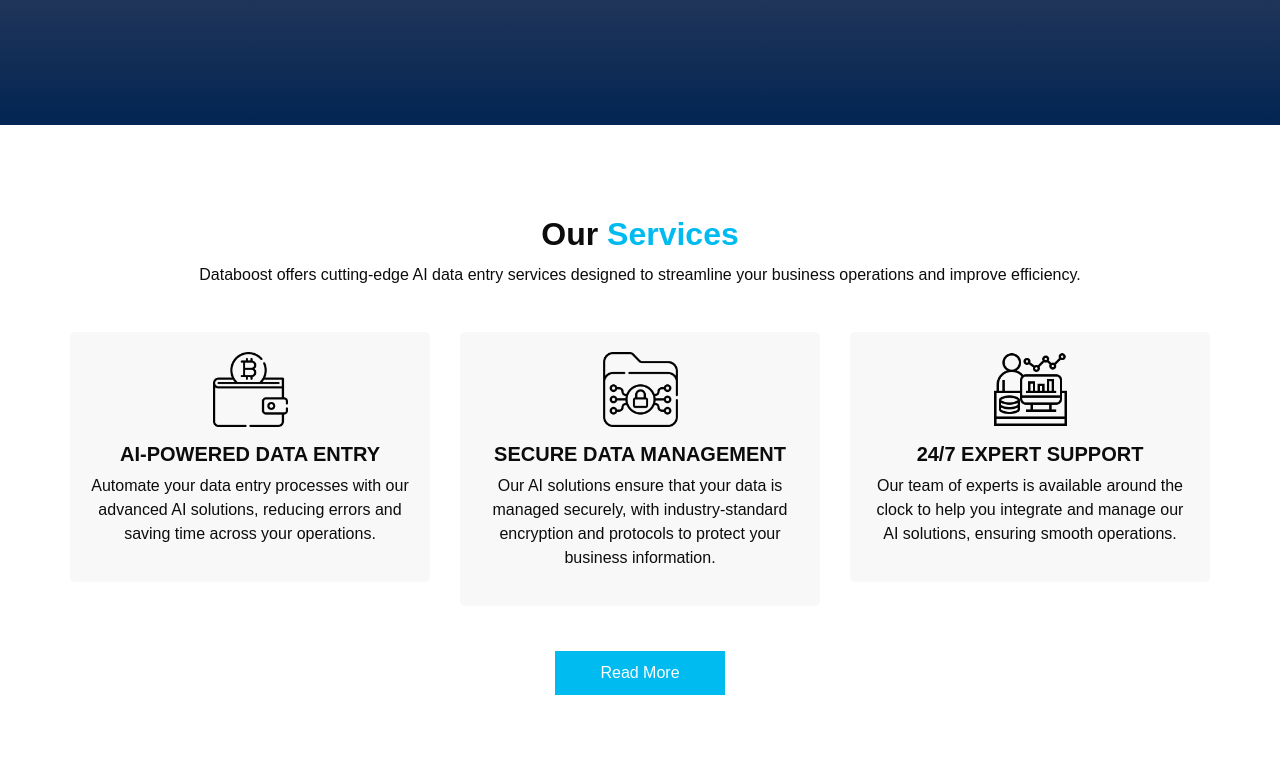
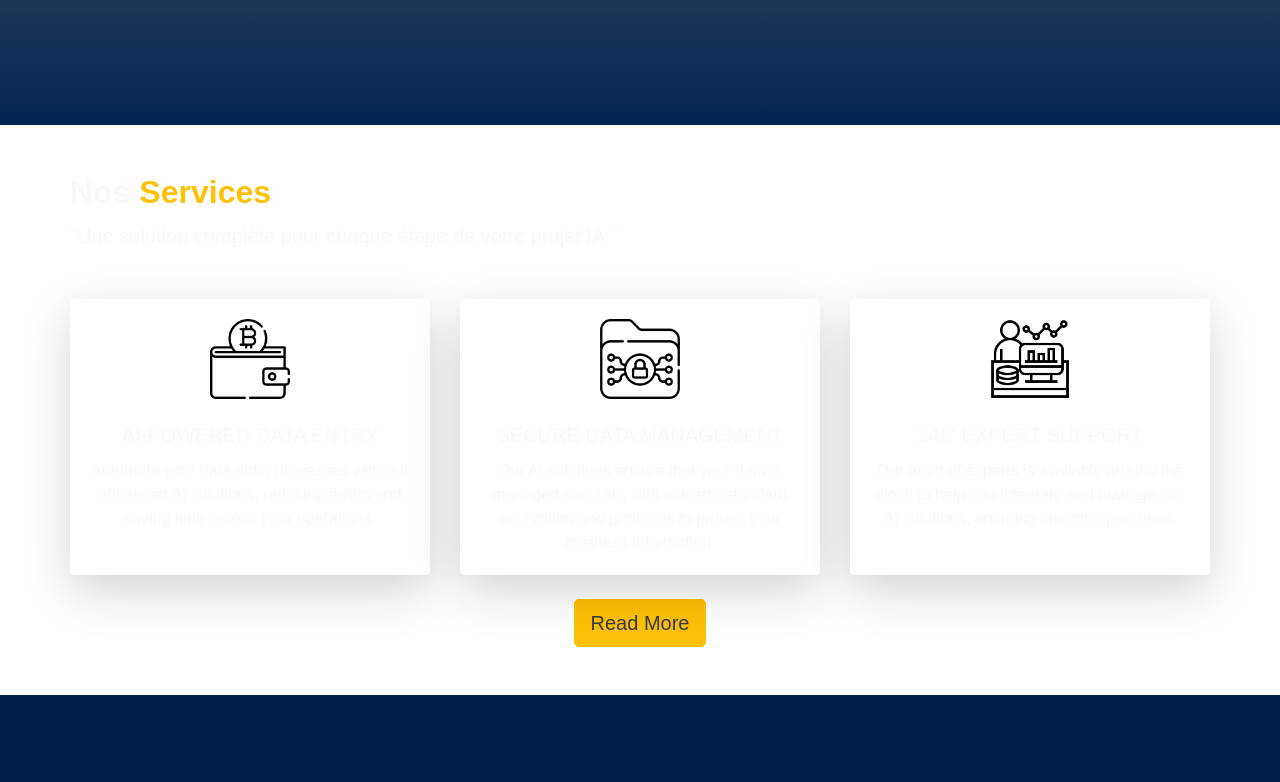
Before and after one commit to Eddy007Saive/refont2, a website: page index.html in a window 1280 px wide. Shown: the part 840-1622 px from the top of the page. Drawn offline with nearby package versions, Linux system fonts and the light colour scheme; some packages are replaced by stand-ins of ours; a script that the page names is missing.

Commit message:
modified:   css/style.scss 	modified:   header.html 	new file:   images/A_modern_illustration_featuring_algorithms_in_the_background_with_a_scientist_analyzing_data_in_the_foreground_The_scientist_should_be_depicted_using_advanced_technology_surrounded_by_graphs_and_data_visualizations.jpeg 	modified:   index.html

```diff
--- a/css/style.scss
+++ b/css/style.scss
@@ -181,7 +181,7 @@
         transition: all 0.8s ease; // Tr
         .dropdown-item{
           &:hover{
-            color: white;
+            color:white;
             background-color: transparent;
           }
         }
--- a/index.html
+++ b/index.html
@@ -159,72 +159,53 @@
 
   <!-- service section -->
 
-  <section class="service_section layout_padding">
-    <div class="service_container">
+  <section class="service_section py-5 text-light">
     <div class="container">
-        <div class="heading_container heading_center">
-          <h2>
-            Our <span>Services</span>
+      <div class="heading_container text-center mb-5">
+        <h2 class="display-5 fw-bold">
+          Nos <span class="text-warning">Services</span>
         </h2>
-          <p>
-            Databoost offers cutting-edge AI data entry services designed to streamline your business operations and improve efficiency.
+        <p class="lead">
+          "Une solution complète pour chaque étape de votre projet IA."
         </p>
       </div>
-        <div class="row">
+      <div class="row g-4">
         <div class="col-md-4">
-            <div class="box">
-              <div class="img-box">
-                <img src="images/s1.png" alt="AI-Powered Data Entry">
-              </div>
-              <div class="detail-box">
-                <h5>
-                  AI-Powered Data Entry
-                </h5>
-                <p>
+          <div class="card h-100 border-0 shadow-lg service-card">
+            <div class="card-body text-center">
+              <img src="images/s1.png" alt="AI-Powered Data Entry" class="mb-4 img-fluid" width="80">
+              <h5 class="card-title fw-bold text-uppercase">AI-Powered Data Entry</h5>
+              <p class="card-text">
                 Automate your data entry processes with our advanced AI solutions, reducing errors and saving time across your operations.
               </p>
-
             </div>
           </div>
         </div>
         <div class="col-md-4">
-            <div class="box">
-              <div class="img-box">
-                <img src="images/s2.png" alt="Secure Data Management">
-              </div>
-              <div class="detail-box">
-                <h5>
-                  Secure Data Management
-                </h5>
-                <p>
+          <div class="card h-100 border-0 shadow-lg service-card">
+            <div class="card-body text-center">
+              <img src="images/s2.png" alt="Secure Data Management" class="mb-4 img-fluid" width="80">
+              <h5 class="card-title fw-bold text-uppercase">Secure Data Management</h5>
+              <p class="card-text">
                 Our AI solutions ensure that your data is managed securely, with industry-standard encryption and protocols to protect your business information.
               </p>
-
             </div>
           </div>
         </div>
         <div class="col-md-4">
-            <div class="box">
-              <div class="img-box">
-                <img src="images/s3.png" alt="24/7 Expert Support">
-              </div>
-              <div class="detail-box">
-                <h5>
-                  24/7 Expert Support
-                </h5>
-                <p>
+          <div class="card h-100 border-0 shadow-lg service-card">
+            <div class="card-body text-center">
+              <img src="images/s3.png" alt="24/7 Expert Support" class="mb-4 img-fluid" width="80">
+              <h5 class="card-title fw-bold text-uppercase">24/7 Expert Support</h5>
+              <p class="card-text">
                 Our team of experts is available around the clock to help you integrate and manage our AI solutions, ensuring smooth operations.
               </p>
-
             </div>
           </div>
         </div>
       </div>
-        <div class="btn-box">
-          <a href="service.html">
-            Read More
-          </a>
-        </div>
+      <div class="text-center mt-4">
+        <a href="service.html" class="btn btn-warning btn-lg text-dark fw-bold">Read More</a>
       </div>
     </div>
   </section>
```
Also changed, not shown: header.html (+1 -0 lines), 1 other file. Lines whose indentation alone changed are shown as unchanged.
